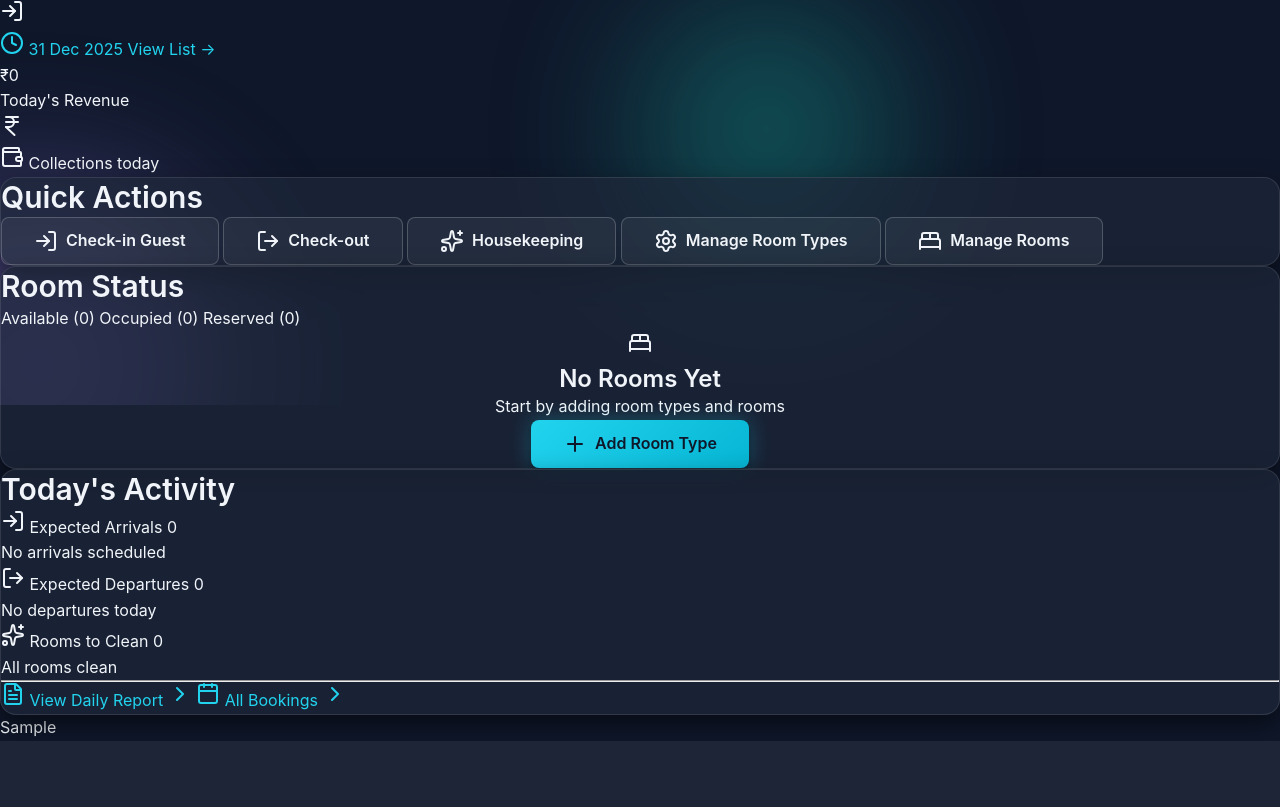
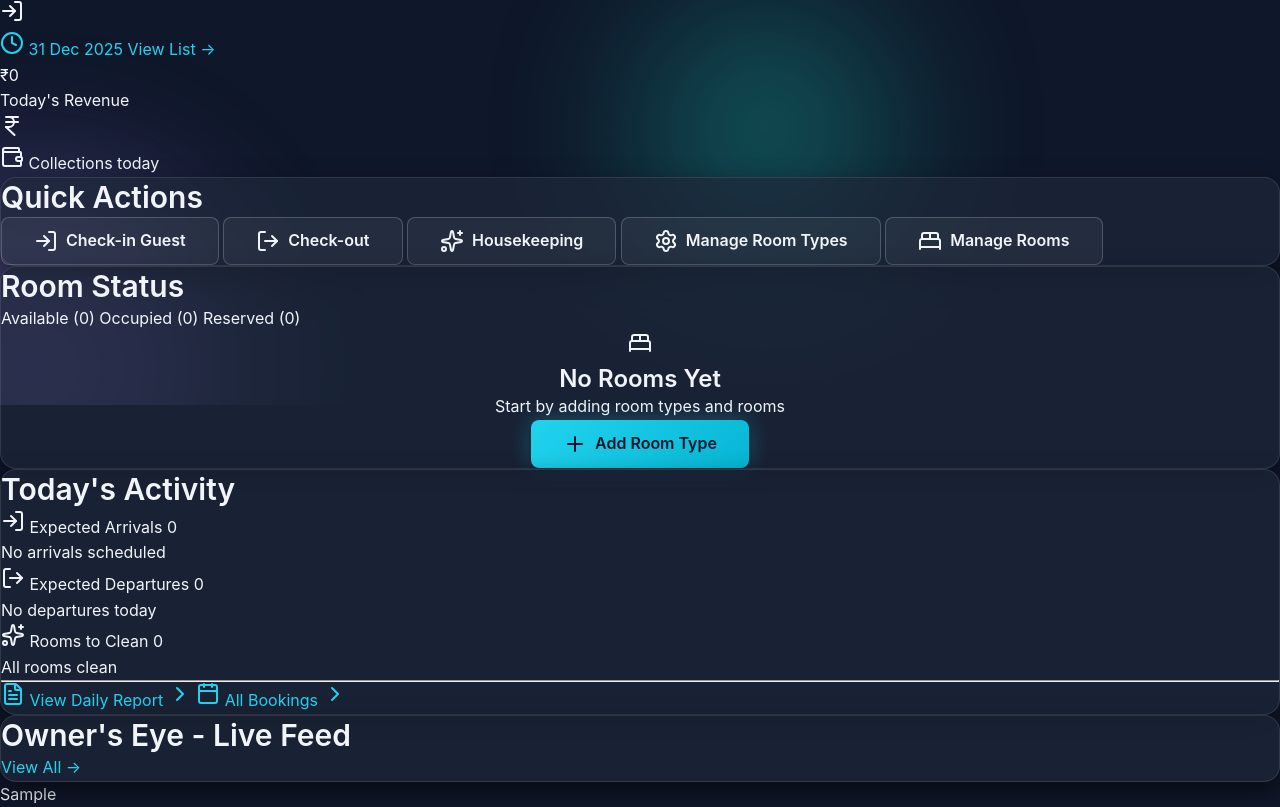
Before and after one commit to Jagatmohan-arch/HotelOS, a PHP site: template views/dashboard/index.php in a window 1280 px wide. Shown: the part 395-1202 px from the top of the page. Before the commit the page ends 1136 px from the top, so only its background shows below. Run offline with PHP 8.4, Linux system fonts and the light colour scheme; the template is opened without the code that fills it: most values are stand-ins (such as "Sample title", 1, 10 or a date in 2020).

Commit message:
Phase 3: Owner's Eye Live Feed on dashboard with color-coded actions

```diff
--- a/views/dashboard/index.php
+++ b/views/dashboard/index.php
@@ -281,4 +281,101 @@ $departuresDetail = $departuresDetail ?? [];
             </div>
         </div>
     </div>
+
+    <!-- Owner's Live Feed Section -->
+    <?php
+    $dashboardHandler = new \HotelOS\Handlers\DashboardHandler();
+    $recentActivity = $dashboardHandler->getRecentActivity(10);
+    ?>
+    <div class="glass-card p-4 mt-6">
+        <div class="flex items-center justify-between mb-4">
+            <h2 class="text-sm font-semibold text-white flex items-center gap-2">
+                <span class="relative flex h-2 w-2">
+                    <span class="animate-ping absolute inline-flex h-full w-full rounded-full bg-emerald-400 opacity-75"></span>
+                    <span class="relative inline-flex rounded-full h-2 w-2 bg-emerald-500"></span>
+                </span>
+                Owner's Eye - Live Feed
+            </h2>
+            <a href="/admin/security/audit" class="text-xs text-cyan-400 hover:underline">View All →</a>
+        </div>
+
+        <div class="space-y-2 max-h-80 overflow-y-auto live-feed-scroll">
+            <?php if (empty($recentActivity)): ?>
+                <p class="text-xs text-slate-500 text-center py-4">No recent activity</p>
+            <?php else: ?>
+                <?php foreach ($recentActivity as $activity):
+                    // Determine icon and color based on action
+                    $actionIcon = 'activity';
+                    $actionColor = 'text-slate-400';
+                    $bgColor = 'bg-slate-700/30';
+                    $isHighlight = false;
+
+                    $action = $activity['action'] ?? '';
+
+                    // Check for money-related actions (highlight in orange/red)
+                    if (stripos($action, 'payment') !== false || stripos($action, 'refund') !== false) {
+                        $actionIcon = 'indian-rupee';
+                        $actionColor = 'text-amber-400';
+                        $bgColor = 'bg-amber-500/10';
+                        $isHighlight = true;
+                    } elseif (stripos($action, 'invoice') !== false && stripos($action, 'modif') !== false) {
+                        $actionIcon = 'alert-triangle';
+                        $actionColor = 'text-red-400';
+                        $bgColor = 'bg-red-500/10';
+                        $isHighlight = true;
+                    } elseif (stripos($action, 'check_in') !== false || stripos($action, 'checkin') !== false) {
+                        $actionIcon = 'log-in';
+                        $actionColor = 'text-emerald-400';
+                    } elseif (stripos($action, 'check_out') !== false || stripos($action, 'checkout') !== false) {
+                        $actionIcon = 'log-out';
+                        $actionColor = 'text-orange-400';
+                    } elseif (stripos($action, 'booking') !== false) {
+                        $actionIcon = 'calendar-plus';
+                        $actionColor = 'text-cyan-400';
+                    } elseif (stripos($action, 'login') !== false) {
+                        $actionIcon = 'user-check';
+                        $actionColor = 'text-blue-400';
+                    } elseif (stripos($action, 'delete') !== false || stripos($action, 'cancel') !== false) {
+                        $actionIcon = 'trash-2';
+                        $actionColor = 'text-red-400';
+                        $bgColor = 'bg-red-500/10';
+                        $isHighlight = true;
+                    }
+
+                    $staffName = trim(($activity['first_name'] ?? '') . ' ' . ($activity['last_name'] ?? '')) ?: 'System';
+                    $timeAgo = date('h:i A', strtotime($activity['created_at'] ?? 'now'));
+                    $description = ucwords(str_replace('_', ' ', $action));
+                ?>
+                    <div class="flex items-start gap-3 p-2 rounded-lg <?= $bgColor ?> <?= $isHighlight ? 'border border-opacity-30 ' . ($actionColor === 'text-red-400' ? 'border-red-400' : 'border-amber-400') : '' ?>">
+                        <div class="flex-shrink-0 w-7 h-7 rounded-full bg-slate-700 flex items-center justify-center">
+                            <i data-lucide="<?= $actionIcon ?>" class="w-3.5 h-3.5 <?= $actionColor ?>"></i>
+                        </div>
+                        <div class="flex-1 min-w-0">
+                            <p class="text-xs text-white truncate">
+                                <span class="font-medium"><?= htmlspecialchars($staffName) ?></span>
+                                <span class="text-slate-400"><?= htmlspecialchars($description) ?></span>
+                            </p>
+                            <?php if (!empty($activity['description'])): ?>
+                                <p class="text-xs text-slate-500 truncate"><?= htmlspecialchars($activity['description']) ?></p>
+                            <?php endif; ?>
+                        </div>
+                        <span class="text-xs text-slate-500 flex-shrink-0"><?= $timeAgo ?></span>
+                    </div>
+                <?php endforeach; ?>
+            <?php endif; ?>
+        </div>
+    </div>
 </div>
+
+<style>
+.live-feed-scroll::-webkit-scrollbar {
+    width: 4px;
+}
+.live-feed-scroll::-webkit-scrollbar-track {
+    background: transparent;
+}
+.live-feed-scroll::-webkit-scrollbar-thumb {
+    background: #475569;
+    border-radius: 4px;
+}
+</style>
```
